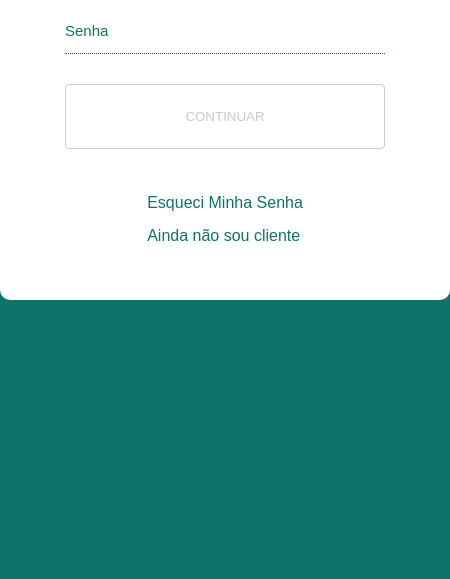
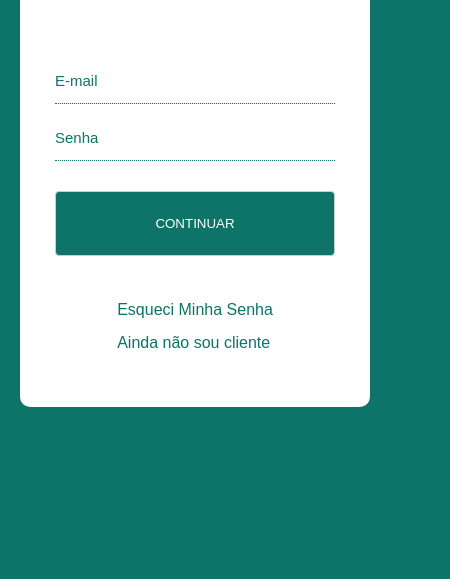
Before and after one commit to CristhoperSilva/formulario-login, a plain HTML site: page index.html in a window 390 px wide. Shown: the part 265-844 px from the top of the page, 450 px wide, since content can reach past the window. Drawn offline with Linux system fonts and the light colour scheme.

Commit message:
Término da estilização, adicionados recursos de responsividade

```diff
--- a/index.html
+++ b/index.html
@@ -13,7 +13,7 @@
             <h1>Faça seu login</h1>
         </header>
         <div class="form-group">
-            <form action="#" class="fields" autocomplete="off">
+            <form action="/login.html" class="fields" autocomplete="off" method="post">
                 <!--Alterei o posicionamento das labels com os inputs para poder realizar a animação no css-->
                 <input type="email" name="email" id="email" required>
                 <label for="email" id="lbEmail">E-mail</label>
--- a/style.css
+++ b/style.css
@@ -1,4 +1,5 @@
 body{
+    min-height: 100vh;
     margin: 0;
     padding: 0;
     border: 0;
@@ -6,13 +7,15 @@ body{
     vertical-align: baseline;
     background-color: #0E7369;
     font-family: Arial, Helvetica, sans-serif;
+    display: flex;
+    align-items: center;
+    justify-content: center;
 }
 .box{
     display:flex;
     flex-direction: column;
     background-color: #FFF;
     margin: auto;
-    margin-top: 65px;
     height: 500px;
     width:450px;
     border-radius: 10px;
@@ -62,11 +65,12 @@ header h1{
     background-color: transparent;
 }
 .fields #button{
+    outline: 0;
     margin-top: 30px;
     height: 65px;
-    background-color: #FFF;
+    background-color: #0E7369;
     border: 1px solid #ccc;
-    color: #cacaca;
+    color: #fff;
     border-radius: 4px;
 }
 .recover-links{
@@ -92,3 +96,19 @@ header h1{
     font-size: 11px;
     transition: 0.2s ease-out;
 }
+@media (max-width:455px){
+
+    .box{
+        margin-right: 20px;
+        margin-left: 20px;
+    }
+    .fields{
+        width: 280px;
+    }
+
+}
+@media (max-width:330px){
+    .fields{
+        width: 240px;
+    }
+}
```
